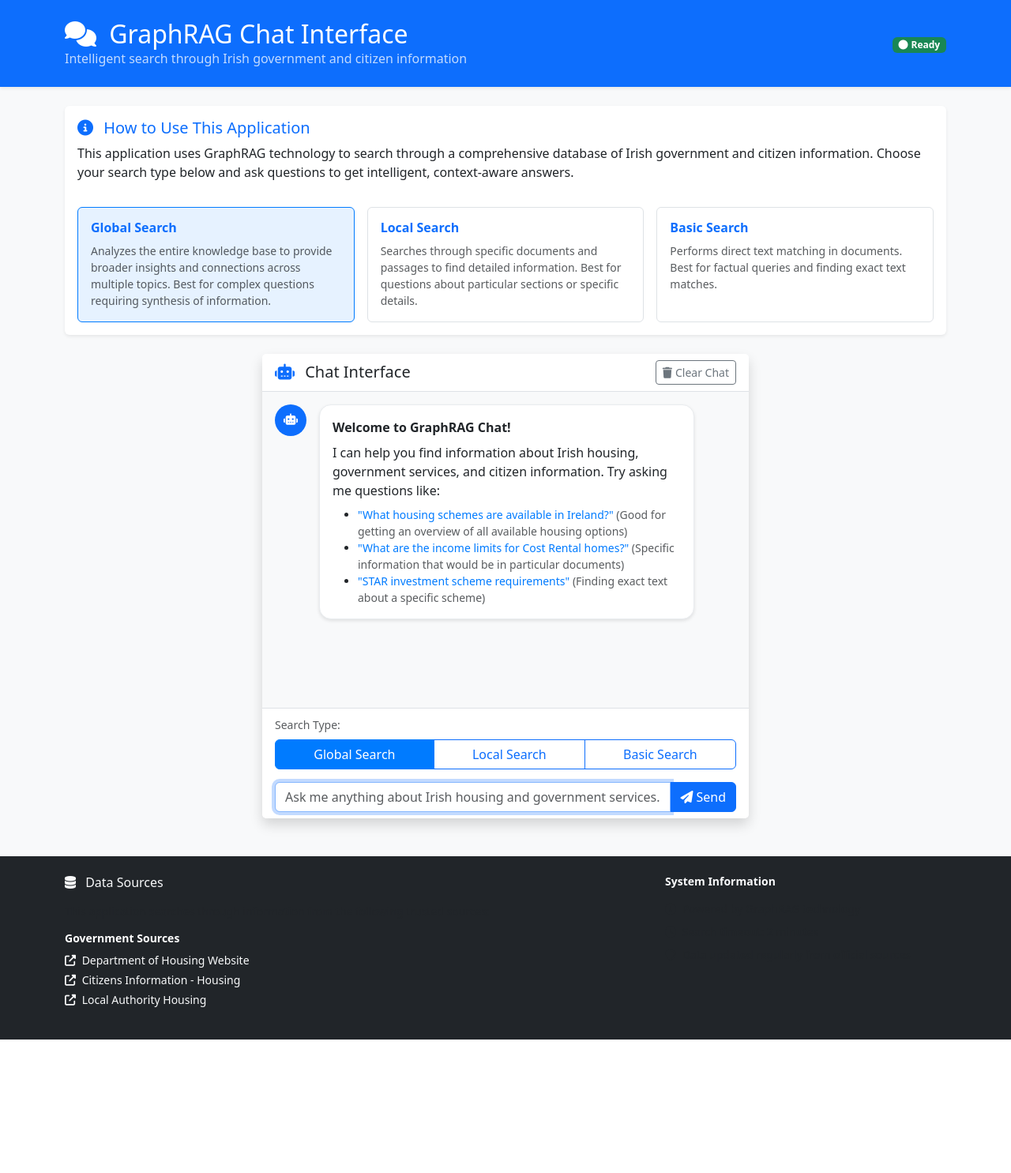
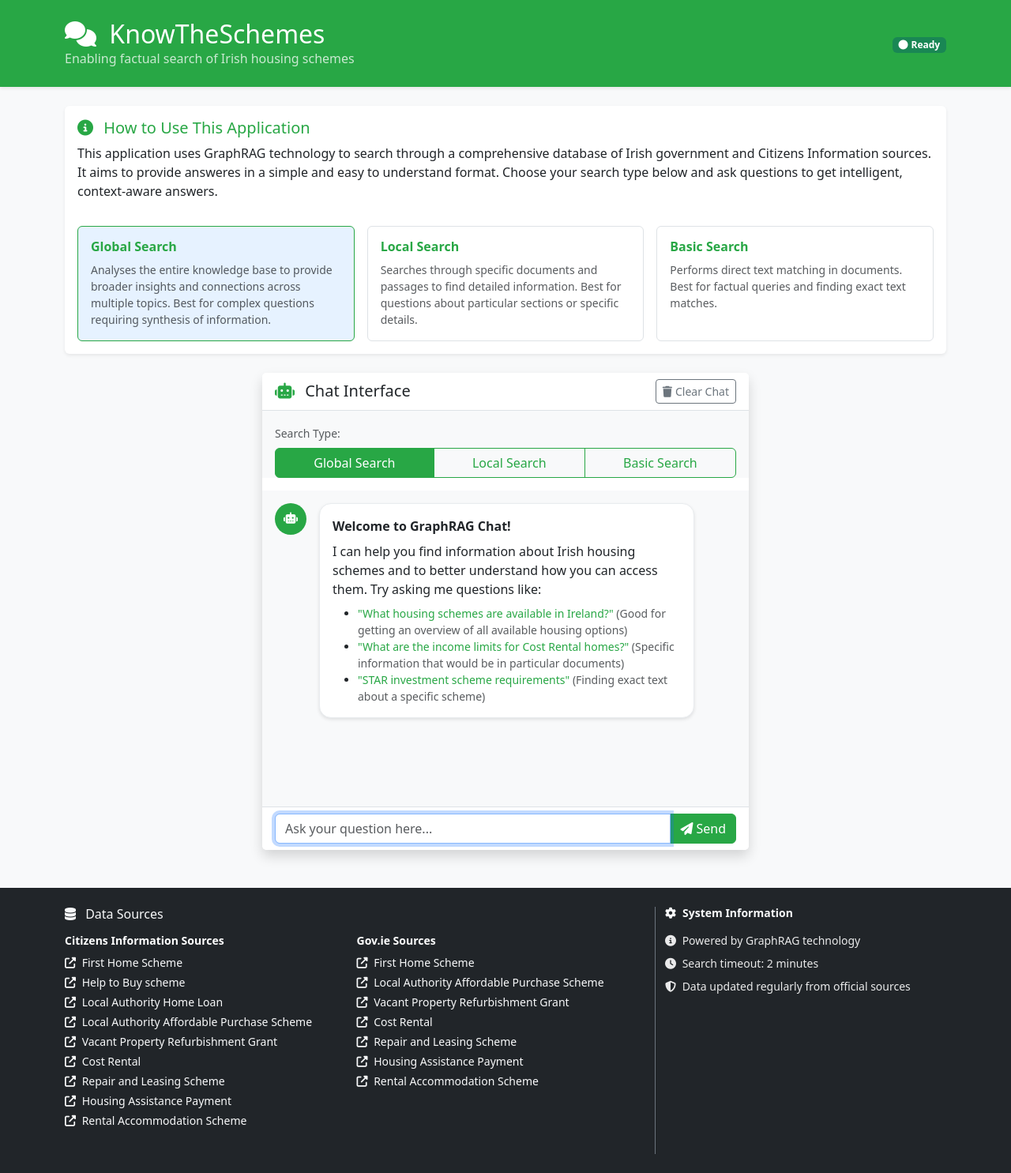
Before and after one commit to rs337/graphRAG_housing_schemes, a Django app: page / in a window 1280 px wide. Shown: the whole page at 79% size. Before the commit the page ends 1316 px from the top, so only its background shows below. Run offline with Django 5.2, Linux system fonts and the light colour scheme.

Commit message:
django website edits

```diff
--- a/django_ui/chat/templates/chat/index.html
+++ b/django_ui/chat/templates/chat/index.html
@@ -1,9 +1,14 @@
 <!DOCTYPE html>
+{% load static %}
 <html lang="en">
 <head>
     <meta charset="UTF-8">
     <meta name="viewport" content="width=device-width, initial-scale=1.0">
     <title>{{ title }}</title>
+
+    <!-- Favicon -->
+    <link rel="icon" type="image/png" href="{% static 'img/favicon-32x32.png' %}" sizes="32x32">
+    <link rel="icon" type="image/png" href="{% static 'img/favicon-16x16.png' %}" sizes="16x16">
 
     <!-- Bootstrap 5 CSS -->
     <link href="https://cdn.jsdelivr.net/npm/bootstrap@5.3.0/dist/css/bootstrap.min.css" rel="stylesheet">
@@ -20,9 +25,9 @@
                 <div class="col-md-8">
                     <h1 class="h2 mb-0">
                         <i class="fas fa-comments me-2"></i>
-                        GraphRAG Chat Interface
+                        KnowTheSchemes
                     </h1>
-                    <p class="mb-0 opacity-75">Intelligent search through Irish government and citizen information</p>
+                    <p class="mb-0 opacity-75">Enabling factual search of Irish housing schemes</p>
                 </div>
                 <div class="col-md-4 text-md-end">
                     <span class="badge bg-success" id="status-indicator">
@@ -45,7 +50,8 @@
                         </h3>
                         <p class="card-text">
                             This application uses GraphRAG technology to search through a comprehensive database
-                            of Irish government and citizen information. Choose your search type below and ask questions
+                            of Irish government and Citizens Information sources. It aims to provide answeres in a simple
+                            and easy to understand format. Choose your search type below and ask questions
                             to get intelligent, context-aware answers.
                         </p>
 
@@ -87,6 +93,21 @@
                         </div>
                     </div>
 
+                    <!-- Moved Search Type Selection here, at top of chat body -->
+                    <div class="mb-3 px-3 pt-3" style="background-color: #f8f9fa;">  <!-- Added light background and padding for better visibility -->
+                        <label class="form-label small text-muted">Search Type:</label>
+                        <div class="btn-group w-100" role="group" aria-label="Search type selection">
+                            {% for search_type in search_types %}
+                            <input type="radio" class="btn-check" name="search_type"
+                                   id="search_{{ search_type.value }}" value="{{ search_type.value }}"
+                                   {% if search_type.value == 'global' %}checked{% endif %}>
+                            <label class="btn btn-outline-primary" for="search_{{ search_type.value }}">
+                                {{ search_type.label }}
+                            </label>
+                            {% endfor %}
+                        </div>
+                    </div>
+
                     <!-- Chat Messages Area -->
                     <div class="card-body p-0">
                         <div id="chat-messages" class="chat-messages">
@@ -103,8 +124,8 @@
                                                     <strong>Welcome to GraphRAG Chat!</strong>
                                                 </p>
                                                 <p class="mb-2">
-                                                    I can help you find information about Irish housing, government services,
-                                                    and citizen information. Try asking me questions like:
+                                                    I can help you find information about Irish housing schemes and to better
+                                                    understand how you can access them. Try asking me questions like:
                                                 </p>
                                                 <ul class="mb-0 small">
                                                     {% for example in example_queries %}
@@ -130,25 +151,10 @@
                     <div class="card-footer bg-white border-top">
                         <form id="chat-form" class="needs-validation" novalidate>
                             {% csrf_token %}
-                            <!-- Search Type Selection -->
-                            <div class="mb-3">
-                                <label class="form-label small text-muted">Search Type:</label>
-                                <div class="btn-group w-100" role="group" aria-label="Search type selection">
-                                    {% for search_type in search_types %}
-                                    <input type="radio" class="btn-check" name="search_type"
-                                           id="search_{{ search_type.value }}" value="{{ search_type.value }}"
-                                           {% if search_type.value == 'global' %}checked{% endif %}>
-                                    <label class="btn btn-outline-primary" for="search_{{ search_type.value }}">
-                                        {{ search_type.label }}
-                                    </label>
-                                    {% endfor %}
-                                </div>
-                            </div>
-
                             <!-- Query Input -->
                             <div class="input-group">
                                 <input type="text" class="form-control" id="query-input"
-                                       placeholder="Ask me anything about Irish housing and government services..."
+                                       placeholder="Ask your question here..."
                                        required>
                                 <button type="submit" class="btn btn-primary" id="send-button">
                                     <span id="send-text">
@@ -178,12 +184,9 @@
                         <i class="fas fa-database me-2"></i>
                         Data Sources
                     </h5>
-                    <p class="small text-muted mb-3">
-                        This application searches through information from the following trusted sources:
-                    </p>
-
+                    <div class="row">
                         {% for category in data_sources %}
-                    <div class="mb-3">
+                        <div class="col-md-6 mb-3">
                             <h6 class="small fw-bold text-white">{{ category.category }}</h6>
                             <ul class="list-unstyled small">
                                 {% for source in category.sources %}
@@ -198,8 +201,11 @@
                         </div>
                         {% endfor %}
                     </div>
+                </div>
                 <div class="col-lg-4">
-                    <h6 class="small fw-bold mb-3">System Information</h6>
+                    <h6 class="small fw-bold mb-3">
+                        <i class="fas fa-cog me-2"></i>System Information
+                    </h6>
                     <p class="small text-muted mb-2">
                         <i class="fas fa-info-circle me-1"></i>
                         Powered by GraphRAG technology
--- a/django_ui/chat/views.py
+++ b/django_ui/chat/views.py
@@ -29,7 +29,7 @@ def index(request):
             {
                 'value': 'global',
                 'label': 'Global Search',
-                'description': 'Analyzes the entire knowledge base to provide broader insights and connections across multiple topics. Best for complex questions requiring synthesis of information.'
+                'description': 'Analyses the entire knowledge base to provide broader insights and connections across multiple topics. Best for complex questions requiring synthesis of information.'
             },
             {
                 'value': 'local',
@@ -61,12 +61,30 @@ def index(request):
         ],
         'data_sources': [
             {
-                'category': 'Government Sources',
+                'category': 'Citizens Information Sources',
                 'sources': [
-                    {'title': 'Department of Housing Website', 'url': 'https://gov.ie/housing'},
-                    {'title': 'Citizens Information - Housing', 'url': 'https://citizensinformation.ie/housing'},
-                    {'title': 'Local Authority Housing', 'url': 'https://gov.ie/local-authority-housing'},
-                ]
+                    {'title': 'First Home Scheme', 'url': 'https://www.citizensinformation.ie/en/housing/owning-a-home/help-with-buying-a-home/first-home-scheme/'},
+                    {'title': 'Help to Buy scheme', 'url': 'https://www.citizensinformation.ie/en/housing/owning-a-home/help-with-buying-a-home/local-authority-affordable-purchase-scheme/'},
+                    {'title': 'Local Authority Home Loan', 'url': 'https://www.citizensinformation.ie/en/housing/owning-a-home/help-with-buying-a-home/local-authority-mortgages/'},
+                    {'title': 'Local Authority Affordable Purchase Scheme', 'url': 'https://www.citizensinformation.ie/en/housing/owning-a-home/help-with-buying-a-home/local-authority-affordable-purchase-scheme/'},
+                    {'title': 'Vacant Property Refurbishment Grant', 'url': 'https://www.citizensinformation.ie/en/housing/housing-grants-and-schemes/local-authority-housing-grants-and-supports/vacant-property-refurbishment-grant/'},
+                    {'title': 'Cost Rental', 'url': 'https://www.citizensinformation.ie/en/housing/renting-a-home/help-with-renting/cost-rental-housing/'},
+                    {'title': 'Repair and Leasing Scheme', 'url': 'https://www.citizensinformation.ie/en/housing/housing-grants-and-schemes/local-authority-housing-grants-and-supports/repair-and-leasing-scheme/'},
+                    {'title': 'Housing Assistance Payment', 'url': 'https://www.citizensinformation.ie/en/housing/renting-a-home/help-with-renting/housing-assistance-payment/'},
+                    {'title': 'Rental Accommodation Scheme', 'url': 'https://www.citizensinformation.ie/en/housing/local-authority-and-social-housing/rental-accommodation-scheme/'}
+                ],
+            },
+            {
+                'category': 'Gov.ie Sources',
+                'sources': [
+                    {'title': 'First Home Scheme', 'url': 'https://www.gov.ie/en/department-of-housing-local-government-and-heritage/services/first-home-scheme/'},
+                    {'title': 'Local Authority Affordable Purchase Scheme', 'url': 'https://www.gov.ie/en/department-of-housing-local-government-and-heritage/services/local-authority-affordable-purchase-scheme/'},
+                    {'title': 'Vacant Property Refurbishment Grant', 'url': 'https://www.gov.ie/en/department-of-housing-local-government-and-heritage/services/vacant-property-refurbishment-grant/'},
+                    {'title': 'Cost Rental', 'url': 'https://www.gov.ie/en/department-of-housing-local-government-and-heritage/services/cost-rental-homes/'},
+                    {'title': 'Repair and Leasing Scheme', 'url': 'https://www.gov.ie/en/department-of-housing-local-government-and-heritage/publications/repair-and-leasing-scheme-rls/'},
+                    {'title': 'Housing Assistance Payment', 'url': 'https://www.gov.ie/en/department-of-housing-local-government-and-heritage/services/housing-assistance-payment/'},
+                    {'title': 'Rental Accommodation Scheme', 'url': 'https://www.gov.ie/en/department-of-housing-local-government-and-heritage/services/rental-accommodation-scheme/'}
+                ],
             }
         ]
     }
--- a/django_ui/static/css/chat.css
+++ b/django_ui/static/css/chat.css
@@ -1,4 +1,10 @@
 /* Custom CSS for GraphRAG Chat Interface */
+
+/* Override Bootstrap primary color */
+:root {
+    --bs-primary: #28a745;  /* Irish-themed green */
+    --bs-primary-rgb: 40, 167, 69;  /* Matching RGB */
+}
 
 /* Chat Messages Area */
 .chat-messages {
@@ -35,9 +41,9 @@
 }
 
 .user-message .message-bubble {
-    background: #007bff;
+    background: #28a745;
     color: white;
-    border-color: #007bff;
+    border-color: #28a745;
     max-width: 80%;
 }
 
@@ -77,14 +83,14 @@
 }
 
 .search-type-card:hover {
-    border-color: #007bff !important;
+    border-color: #28a745 !important;
     background-color: #f8f9ff;
     transform: translateY(-2px);
     box-shadow: 0 4px 8px rgba(0,0,0,0.1);
 }
 
 .search-type-card.active {
-    border-color: #007bff !important;
+    border-color: #28a745 !important;
     background-color: #e6f2ff;
 }
 
@@ -130,12 +136,12 @@
 
 /* Example Query Links */
 .example-query {
-    color: #007bff !important;
+    color: #28a745 !important;
     transition: color 0.2s ease;
 }
 
 .example-query:hover {
-    color: #0056b3 !important;
+    color: #1c7430 !important;  /* Darker green for hover */
     text-decoration: underline !important;
 }
 
@@ -220,8 +226,8 @@
 
 /* Search Type Button Group */
 .btn-group .btn-check:checked + .btn {
-    background-color: #007bff;
-    border-color: #007bff;
+    background-color: #28a745;
+    border-color: #28a745;
     color: white;
 }
 
@@ -251,3 +257,38 @@ footer a:hover {
 @keyframes spin {
     to { transform: rotate(360deg); }
 }
+/* Ensure search type buttons have green text when not selected */
+.btn-outline-primary {
+    color: #28a745 !important;  /* Green text for unselected buttons */
+    border-color: #28a745;
+}
+
+.btn-outline-primary:hover,
+.btn-check:checked + .btn-outline-primary {
+    background-color: #28a745;
+    border-color: #28a745;
+    color: white !important;  /* White text when selected or hovered */
+}
+
+/* Confirm Send button is green (overrides any blue) */
+#send-button.btn-primary {
+    background-color: #28a745 !important;
+    border-color: #28a745 !important;
+}
+
+#send-button.btn-primary:hover {
+    background-color: #1c7430 !important;  /* Darker green hover */
+    border-color: #1c7430 !important;
+}
+
+/* Make System Information text clearer on dark background */
+footer .text-muted {
+    color: #ffffff !important;  /* White text for better visibility */
+    opacity: 0.9;  /* Slightly softer white */
+}
+
+/* Add separator between Data Sources and System Information */
+footer .col-lg-8 {
+    border-right: 1px solid #6c757d;  /* Subtle grey vertical line */
+    padding-right: 2rem;  /* Extra space before the line */
+}
--- a/django_ui/static/js/chat.js
+++ b/django_ui/static/js/chat.js
@@ -179,9 +179,25 @@ function addBotMessage(response, context, searchType) {
     const searchTypeLabel = getSearchTypeLabel(searchType);
 
     // Convert markdown-style bold text to HTML
-    const formattedResponse = response.replace(/\*\*(.*?)\*\*/g, '<strong>$1</strong>');
+    let formattedResponse = response.replace(/\*\*(.*?)\*\*/g, '<strong>$1</strong>');
 
-    // Convert line breaks to proper HTML
+    // Convert headers: ### Text → <h3>Text</h3>, ## Text → <h2>Text</h2>
+    formattedResponse = formattedResponse.replace(/^###\s*(.*)$/gm, '<h3 class=\"mt-3 mb-2\">$1</h3>');
+    formattedResponse = formattedResponse.replace(/^##\s*(.*)$/gm, '<h2 class=\"mt-4 mb-2\">$1</h2>');
+
+    // Handle numbered lists: Convert lines starting with '1. ' etc. to <ol><li>
+    formattedResponse = formattedResponse.replace(/(\n|^)(\d+\. .*(\n\d+\. .*)*)/g, function(match, prefix, list) {
+        const items = list.split(/\n(?=\d+\. )/).map(item => item.replace(/^\d+\. /, ''));
+        return `${prefix}<ol class=\"mb-2\">${items.map(item => `<li>${item}</li>`).join('')}</ol>`;
+    });
+
+    // Handle bullet lists: Convert lines starting with '- ' or '* ' to <ul><li>
+    formattedResponse = formattedResponse.replace(/(\n|^)([-*] .*(\n[-*] .*)*)/g, function(match, prefix, list) {
+        const items = list.split(/\n(?=[-*] )/).map(item => item.replace(/^[-*] /, ''));
+        return `${prefix}<ul class=\"mb-2\">${items.map(item => `<li>${item}</li>`).join('')}</ul>`;
+    });
+
+    // Convert remaining line breaks to <br>
     const htmlResponse = formattedResponse.replace(/\n/g, '<br>');
 
     const contextToggleId = `context-${Date.now()}`;
```
Also changed, not shown: django_ui/static/img/favicon-16x16.png (added), django_ui/static/img/favicon-32x32.png (added). Lines whose indentation alone changed are shown as unchanged.
